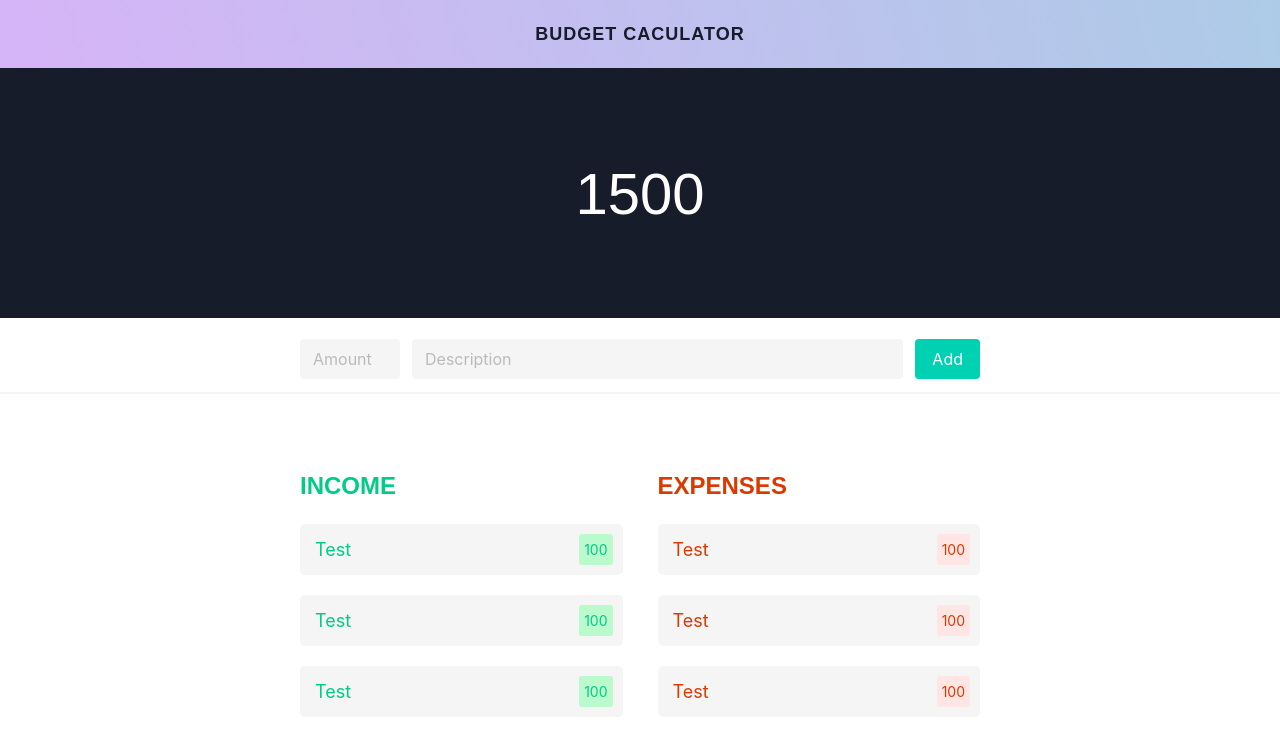
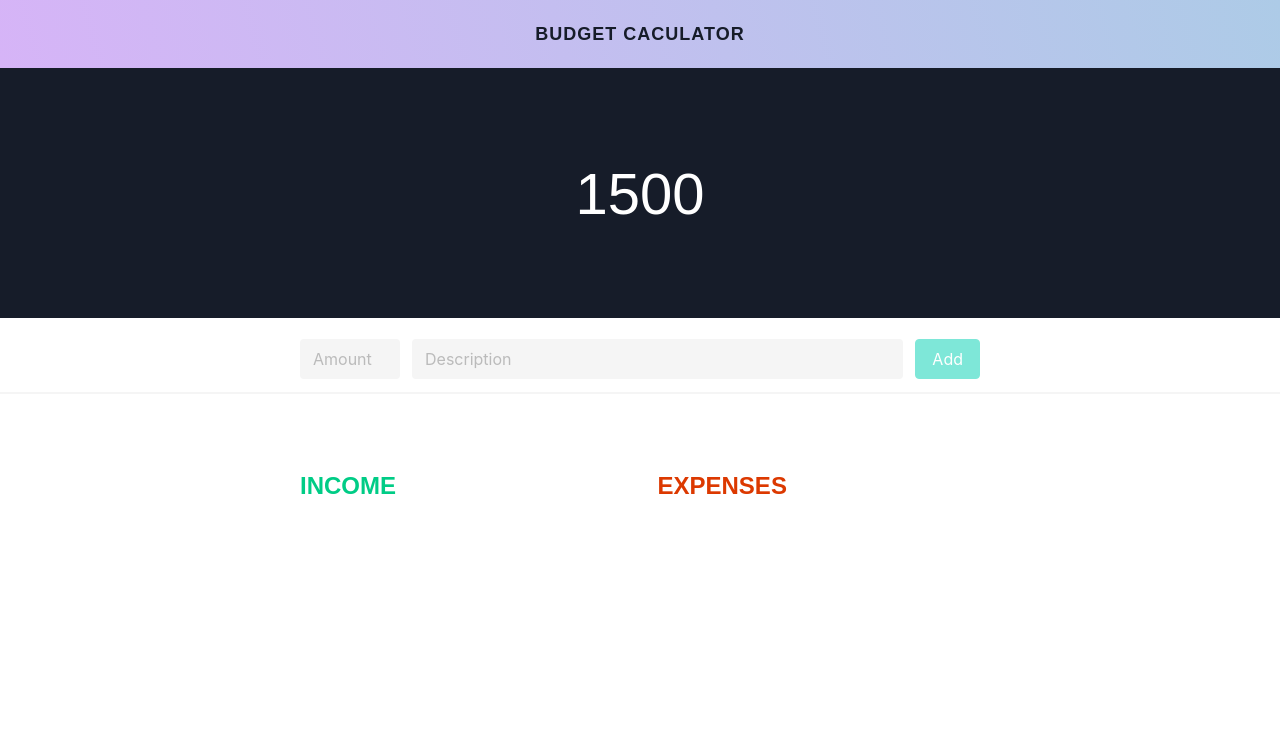
Before and after one commit to nisaChampagne/BudgetCalc, an Angular app in the folder budgetcalc/: page / in a window 1280 px wide. Shown: the top 746 px of the page. Built offline with nearby package versions, Linux system fonts and the light colour scheme.

Commit message:
functionality

```diff
--- a/budgetcalc/src/app/app.component.ts
+++ b/budgetcalc/src/app/app.component.ts
@@ -1,4 +1,4 @@
-import { Component } from '@angular/core';
+import { Component, OnInit } from '@angular/core';
 
 @Component({
   selector: 'app-root',
--- a/budgetcalc/src/app/budget-item-list/budget-item-card/budget-item-card.component.html
+++ b/budgetcalc/src/app/budget-item-list/budget-item-card/budget-item-card.component.html
@@ -1,10 +1,10 @@
 <div class="root">
-    <div class="budget-item" [ngClass]="{ 'income': isIncome, 'expense': !isIncome }">
+    <div class="budget-item" [ngClass]="{ 'income': item.amount >= 0, 'expense': item.amount < 0 }">
         <div class="description">
-            <p>Test</p>
+            <p>{{item.description}}</p>
         </div>
         <div class="amount">
-            <p>100</p>
+            <p>{{item.amount}}</p>
         </div>
     </div>
     <div class="x-icon-button"></div>
--- a/budgetcalc/src/app/budget-item-list/budget-item-card/budget-item-card.component.scss
+++ b/budgetcalc/src/app/budget-item-list/budget-item-card/budget-item-card.component.scss
@@ -38,6 +38,7 @@
     width: 100%;
     background-color: $light-grey;
     padding: 10px;
+    margin: 10px;
     border-radius: 5px;
     cursor: pointer;
 
--- a/budgetcalc/src/app/budget-item-list/budget-item-card/budget-item-card.component.ts
+++ b/budgetcalc/src/app/budget-item-list/budget-item-card/budget-item-card.component.ts
@@ -1,4 +1,5 @@
 import { Component, OnInit, Input } from '@angular/core';
+import { BudgetItem } from 'src/shared/models/budget-item.model';
 
 @Component({
   selector: 'app-budget-item-card',
@@ -6,7 +7,7 @@
   styleUrls: ['./budget-item-card.component.scss']
 })
 export class BudgetItemCardComponent implements OnInit {
-  @Input() isIncome: boolean = false;
+  @Input() item: BudgetItem;
 
   constructor() { }
 
--- a/budgetcalc/src/app/budget-item-list/budget-item-list.component.html
+++ b/budgetcalc/src/app/budget-item-list/budget-item-list.component.html
@@ -4,37 +4,27 @@
       <h1>Income</h1>
 
       <div class="budget-items">
-        <app-budget-item-card
-          [isIncome]="true"
+        <div *ngFor="let item of budgetItems">
+          <app-budget-item-card
+          [item]="item"
           style="margin-bottom: 20px;"
+          *ngIf="item.amount >= 0"
         ></app-budget-item-card>
-        <app-budget-item-card
-          [isIncome]="true"
-          style="margin-bottom: 20px;"
-        ></app-budget-item-card>
-        <app-budget-item-card
-          [isIncome]="true"
-          style="margin-bottom: 20px;"
-        ></app-budget-item-card>
+        </div>
       </div>
     </div>
     <div class="expense-column">
       <h1>Expenses</h1>
 
       <div class="budget-items">
-        <app-budget-item-card
-        [isIncome]="false"
-        style="margin-bottom: 20px;"
-      ></app-budget-item-card>
-      <app-budget-item-card
-        [isIncome]="false"
-        style="margin-bottom: 20px;"
-      ></app-budget-item-card>
-      <app-budget-item-card
-        [isIncome]="false"
-        style="margin-bottom: 20px;"
-      ></app-budget-item-card>
-    </div>
+        <div *ngFor="let item of budgetItems">
+          <app-budget-item-card
+          [item]="item"
+          style="margin-bottom: 20px;"
+          *ngIf="item.amount < 0"
+        ></app-budget-item-card>
+        </div>
+        </div>
     </div>
   </div>
 </section>
--- a/budgetcalc/src/app/budget-item-list/budget-item-list.component.ts
+++ b/budgetcalc/src/app/budget-item-list/budget-item-list.component.ts
@@ -1,4 +1,5 @@
-import { Component, OnInit } from '@angular/core';
+import { Component, OnInit, Input } from '@angular/core';
+import { BudgetItem } from 'src/shared/models/budget-item.model';
 
 @Component({
   selector: 'app-budget-item-list',
@@ -7,6 +8,7 @@
 })
 export class BudgetItemListComponent implements OnInit {
 
+  @Input() budgetItems: BudgetItem[];
   constructor() { }
 
   ngOnInit(): void {
--- a/budgetcalc/src/app/calc/calc.component.html
+++ b/budgetcalc/src/app/calc/calc.component.html
@@ -8,10 +8,10 @@
 
 <section class="add-item">
   <div class="add-item-contain">
-      <app-form style="padding: 20px;"></app-form>
+      <app-form style="padding: 20px;" (formSubmit)="addItem($event)" ></app-form>
   </div>
 </section>
 
 <hr>
 
-    <app-budget-item-list></app-budget-item-list>
+    <app-budget-item-list [budgetItems]="budgetItems"></app-budget-item-list>
--- a/budgetcalc/src/app/calc/calc.component.ts
+++ b/budgetcalc/src/app/calc/calc.component.ts
@@ -1,4 +1,5 @@
 import { Component, OnInit } from '@angular/core';
+import { BudgetItem } from '../../shared/models/budget-item.model'
 
 @Component({
   selector: 'app-calc',
@@ -7,9 +8,16 @@
 })
 export class CalcComponent implements OnInit {
 
+
+  budgetItems: BudgetItem[] = new Array<BudgetItem>();
+
   constructor() { }
 
   ngOnInit(): void {
   }
 
+  addItem(newItem: BudgetItem){
+    this.budgetItems.push(newItem)
+  }
+
 }
--- a/budgetcalc/src/app/form/form.component.html
+++ b/budgetcalc/src/app/form/form.component.html
@@ -3,16 +3,16 @@
         <div class="field-body">
             <div class="field is-narrow">
                <p class="control">
-                   <input type='number' style="width: 100px;" class="input" placeholder="Amount">
+                   <input type='number' required name="amount" style="width: 100px;" class="input" placeholder="Amount" [ngModel]="item.amount">
                </p>
             </div>
             <div class="field">
                 <p class="control">
-                    <input type='text' class="input" placeholder="Description">
+                    <input type='text' required name="description" class="input" placeholder="Description" [ngModel]="item.description">
                 </p>
             </div>
             <div class="field is-narrow">
-                <button type="submit" class="button is-primary" >Add</button>
+                <button type="submit" class="button is-primary" [disabled]="!itemForm.valid">Add</button>
             </div>
         </div>
     </div>
--- a/budgetcalc/src/app/form/form.component.ts
+++ b/budgetcalc/src/app/form/form.component.ts
@@ -1,5 +1,6 @@
-import { Component, OnInit } from '@angular/core';
+import { Component, OnInit, Input, Output, EventEmitter } from '@angular/core';
 import { NgForm } from '@angular/forms';
+import { BudgetItem } from 'src/shared/models/budget-item.model';
 
 @Component({
   selector: 'app-form',
@@ -8,13 +9,17 @@
 })
 export class FormComponent implements OnInit {
 
+
+  @Input() item: BudgetItem = new BudgetItem('', null);
+  @Output() formSubmit: EventEmitter<BudgetItem> = new EventEmitter<BudgetItem>();
+
   constructor() { }
 
   ngOnInit(): void {
   }
 
   onSubmit(form: NgForm){
-    console.log(form)
+    this.formSubmit.emit(form.value);
   }
 
 }
```
